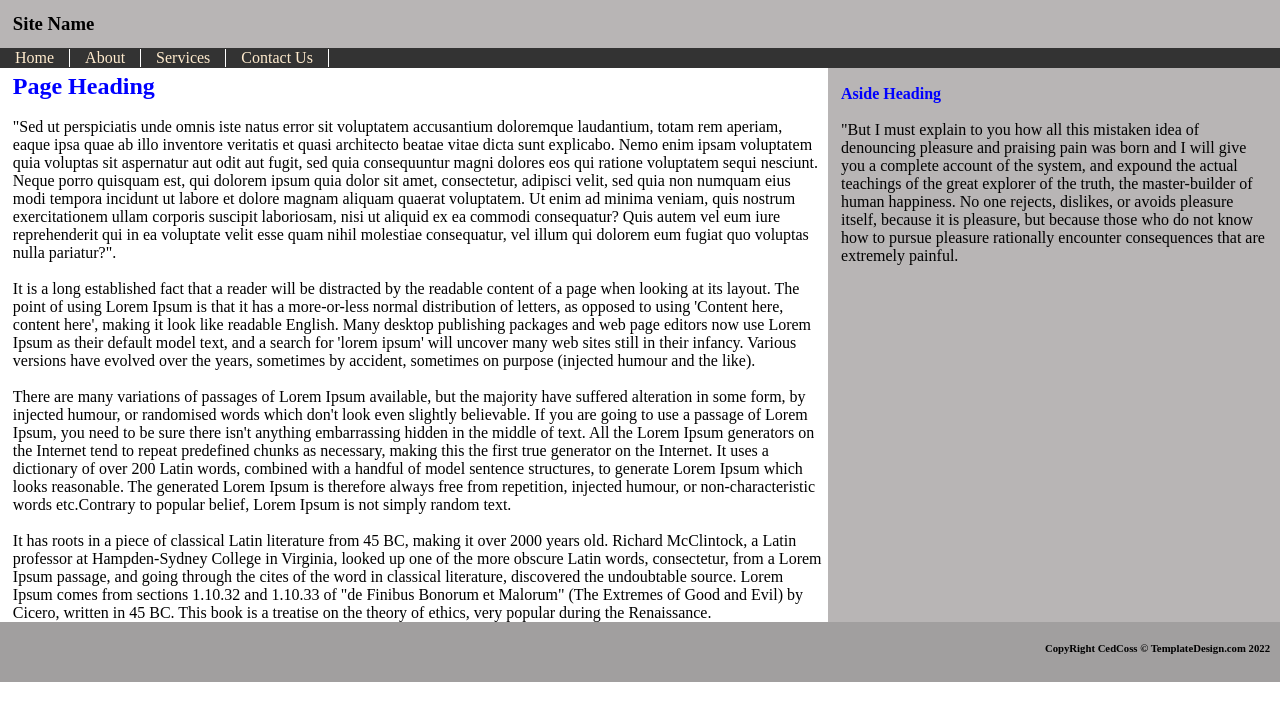
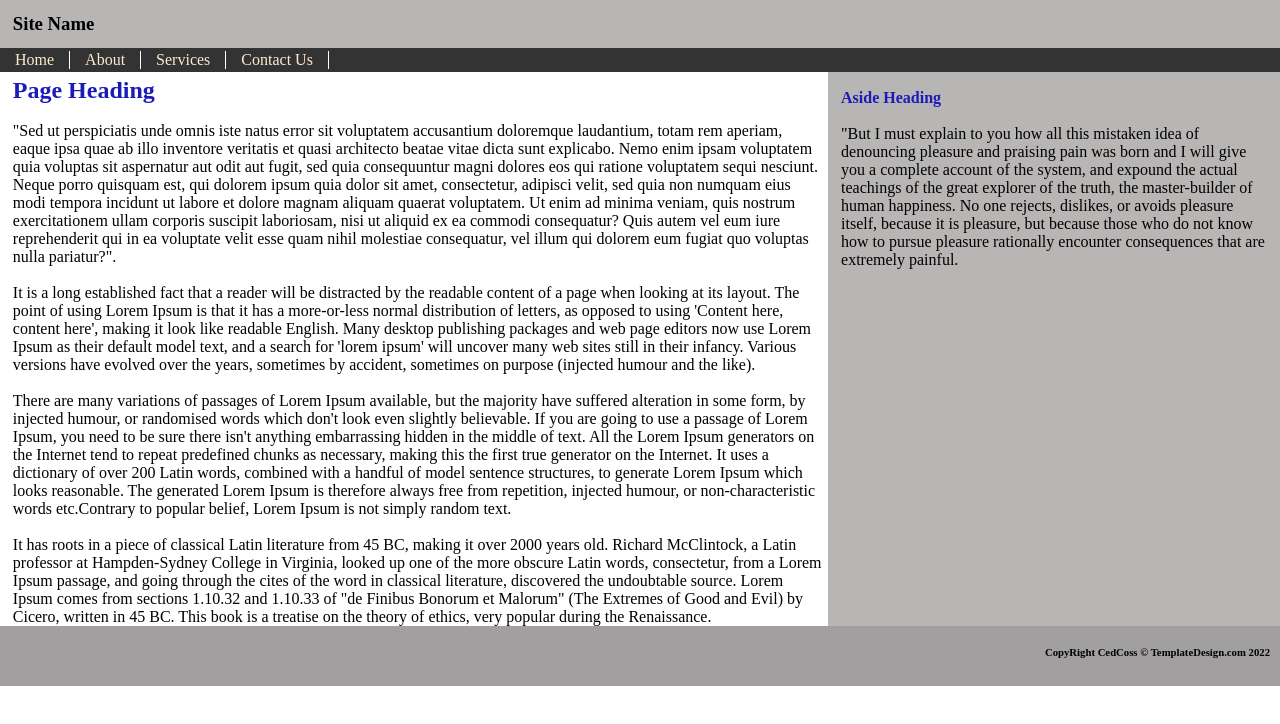
Before and after one commit to AVSCED/CSS-Template-1, a plain HTML site: page index.html in a window 1280 px wide. Drawn offline with Linux system fonts and the light colour scheme.

Commit message:
Correction

```diff
--- a/style.css
+++ b/style.css
@@ -25,8 +25,8 @@
 {
     display: flex;
     background-color: rgb(51, 51, 51);
-    padding-top: 1px;
-    padding-bottom: 1px;
+    padding-top: 3px;
+    padding-bottom: 3px;
     overflow: hidden;
 }
 a {
@@ -55,7 +55,7 @@
 }
 #text-col{
     padding-top: 5px;
-    color: blue;
+    color: rgb(27, 27, 185);
     text-align: justify;
 }
 #bg
```
